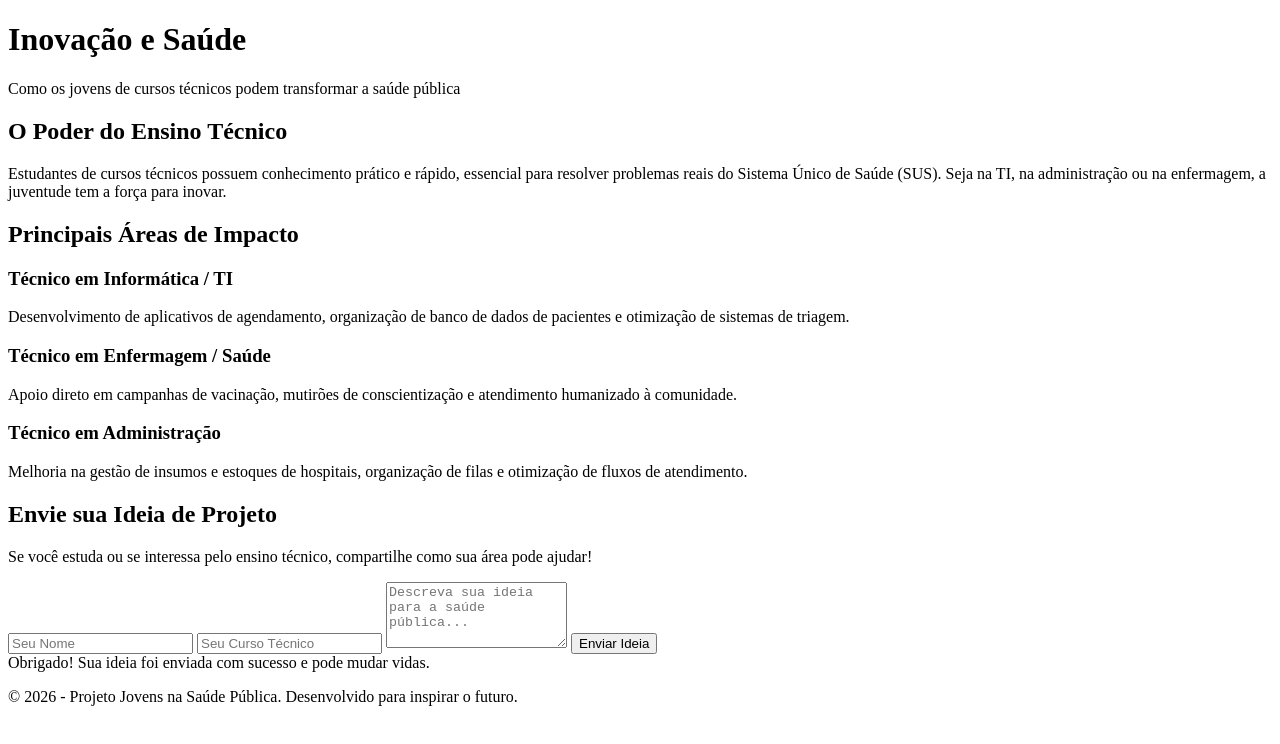
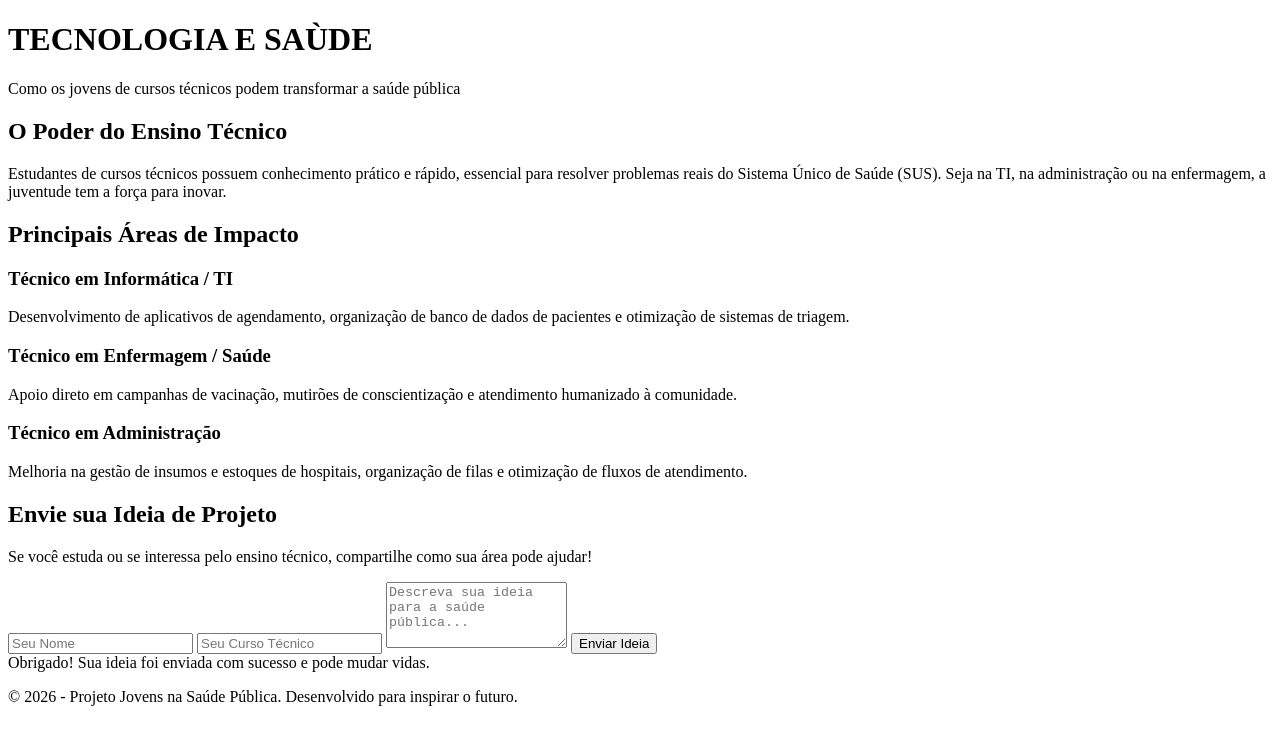
Before and after one commit to viniciusverza-bit/pagina-1-, a plain HTML site: page index.html in a window 1280 px wide. Drawn offline with Linux system fonts and the light colour scheme.

Commit message:
atualização 2

```diff
--- a/index.html
+++ b/index.html
@@ -11,7 +11,7 @@
 
     <header>
         <div class="container">
-            <h1>Inovação e Saúde</h1>
+            <h1>TECNOLOGIA E SAÙDE</h1>
             <p>Como os jovens de cursos técnicos podem transformar a saúde pública</p>
         </div>
     </header>
```
